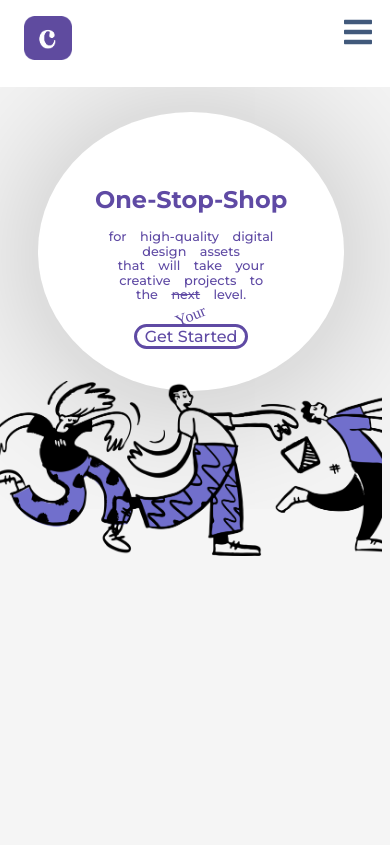
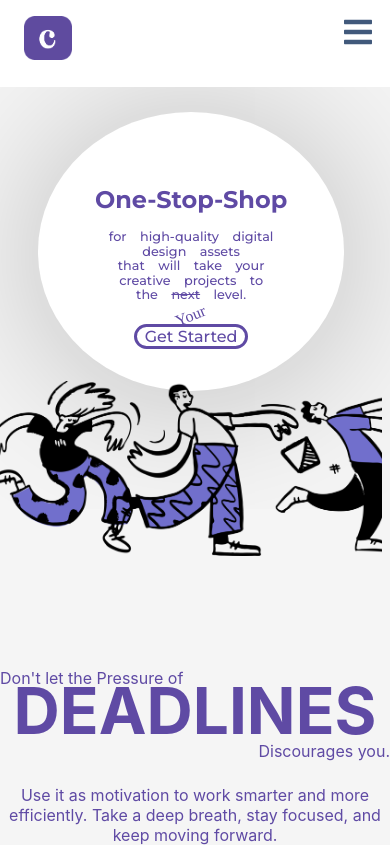
Before and after one commit to suraj9318/assignment-freelansh, a React (Create React App) app: page / in a window 390 px wide. Built offline with nearby package versions, Linux system fonts and the light colour scheme; a web font is replaced by a local one.

Commit message:
theme for small screen

```diff
--- a/src/App.css
+++ b/src/App.css
@@ -295,6 +295,29 @@ body{
     margin-top: 3.4rem;
     right: 1rem !important;
   }
+  .theme h1{
+    font-size: 4rem !important;
+  }
+
+  .theme .para1{
+    font-size: 1rem !important;
+    position: relative;
+    top: 3rem;
+  }
+
+  .theme .para2{
+    font-size: 1rem !important;
+    position: relative;
+    top: 1.5rem;
+    text-align: right;
+  }
+.theme .para3{
+  font-size: 1rem !important;
+    margin-top: 3rem;
+    text-align: center;
+
+}
+
 }
 
 
--- a/src/App.jsx
+++ b/src/App.jsx
@@ -2,12 +2,14 @@ import './App.css'
 import GetStarted from './componets/GetStarted';
 import Hero from './componets/Hero';
 import Navbar from './componets/Navbar';
+import ThemeLine from './componets/ThemeLine';
 function App() {
   return (
     <>
     <Navbar/>
     <GetStarted/>
     <Hero/>
+    <ThemeLine/>
     </>
   );
 }
--- a/src/componets/ThemeLine.jsx
+++ b/src/componets/ThemeLine.jsx
@@ -3,7 +3,7 @@ import React from 'react'
 const ThemeLine = () => {
   return (
     <div>
-      <div className='container-fluid theme'>
+      <div className='container theme'>
         <p className='para1'>Don't let the Pressure of</p>
             <h1>DEADLINES</h1>
             <p className='para2'>Discourages you.</p>
```
